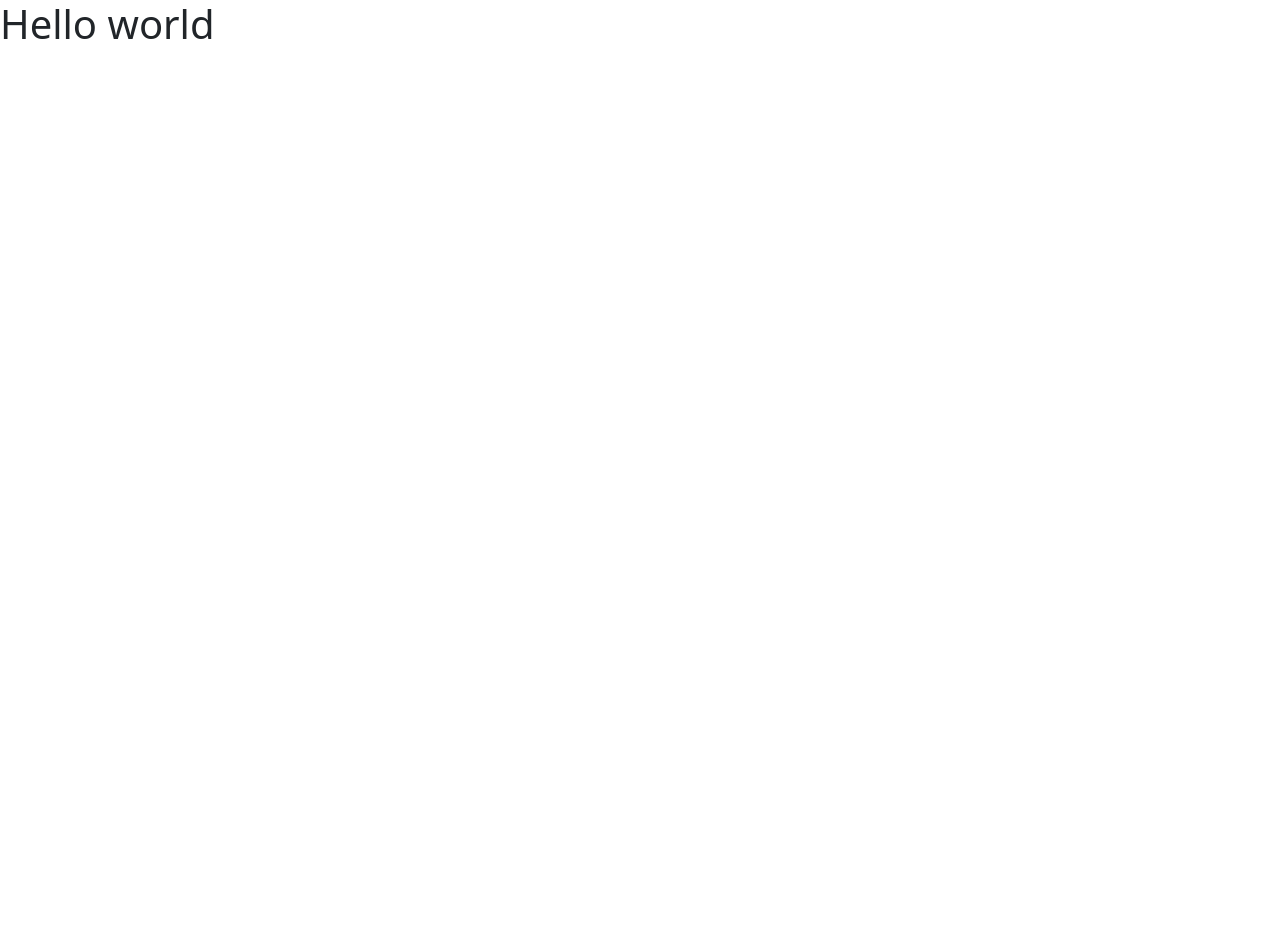
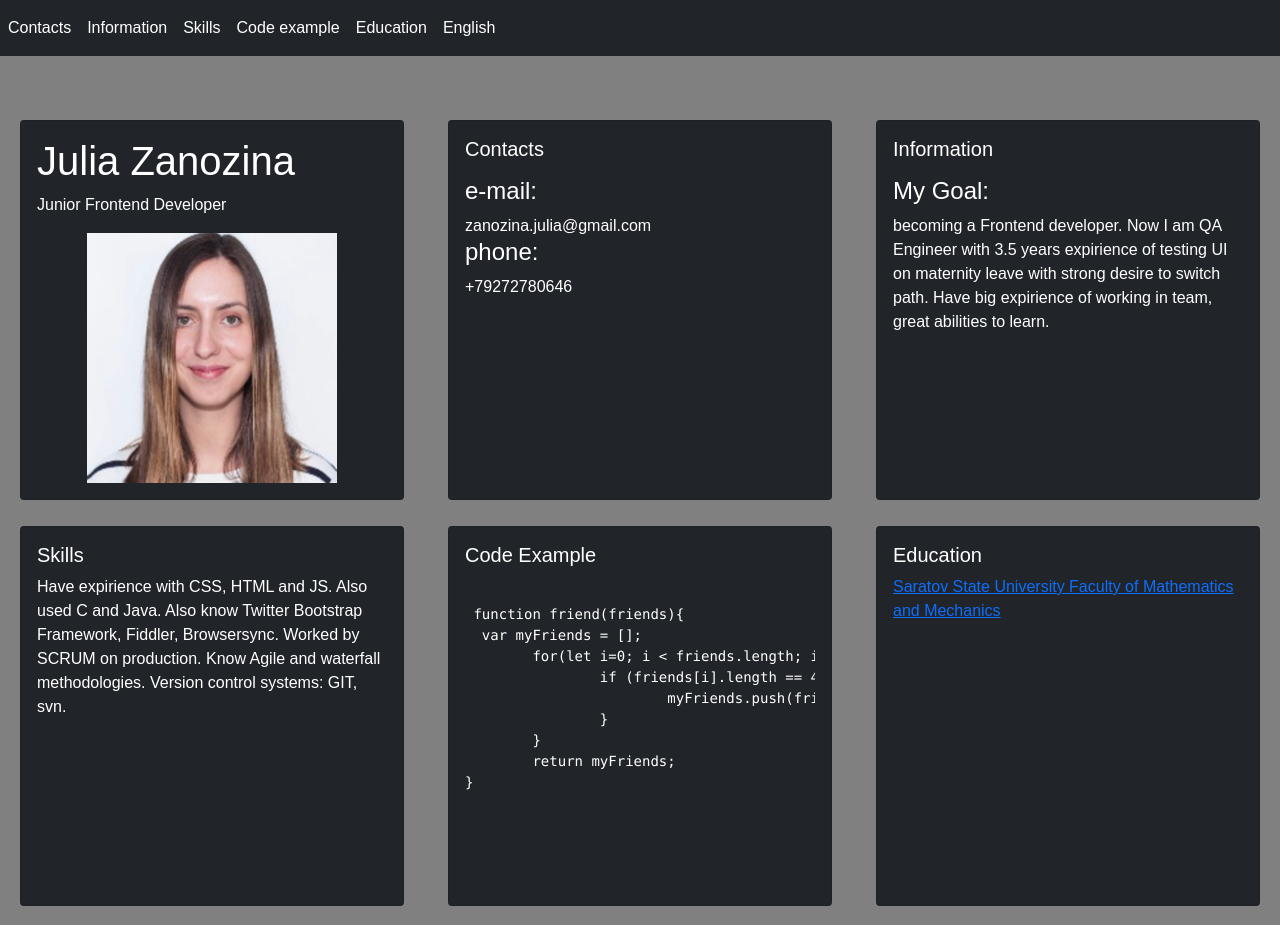
Before and after one commit to julZanozina/rsschool-cv, a plain HTML site: page index.html in a window 1280 px wide. Shown: the top 925 px of the page. Before the commit the page ends 800 px from the top, so only its background shows below. Drawn offline with nearby package versions, Linux system fonts and the light colour scheme.

Commit message:
feat: add image and page layout

```diff
--- a/css/style.css
+++ b/css/style.css
@@ -0,0 +1,21 @@
+body {
+  font-size: 16px;
+  font-family: 'Oxygen', sans-serif;
+  background-color: grey;
+}
+#cards{
+	padding-top: 30px;
+	margin-right: 10px;
+	margin-left: 10px;
+}
+
+.card{
+	margin: 10px;
+	height: 380px;
+}
+
+.center{
+	display: block;
+	margin-left: auto;
+	margin-right: auto;
+}
--- a/index.html
+++ b/index.html
@@ -1,5 +1,5 @@
 <!DOCTYPE html>
-<html>
+<html lang="en">
 <head>
 	<meta charset="utf-8">
 	<meta name = "viewport" content="width=device-width, initial-scale=1">
@@ -11,6 +11,126 @@
 	<link rel="stylesheet" href="css/style.css">
 </head>
 <body>
-<h1>Hello world</h1>
+    <header class="justify-content-center mb-4">
+      <nav class="navbar navbar-expand-lg navbar-dark bg-dark">
+			<div class="conteiner-fluid">
+			    <button class="navbar-toggler" type="button" data-bs-toggle="collapse" data-bs-target="#navbarNav" aria-controls="navbarNav" aria-expanded="false" aria-label="Toggle navigation">
+			      <span class="navbar-toggler-icon"></span>
+			    </button>
+			    	<div class="collapse navbar-collapse" id="navbarSupportedContent">
+				      <ul class="navbar-nav me-auto mb-2 mb-lg-0">
+				        <li class="nav-item">
+				          <a class="nav-link active" aria-current="page" href="#contacts">Contacts</a>
+				        </li>
+				        <li class="nav-item">
+				          <a class="nav-link active" aria-current="page" href="#information">Information</a>
+				        </li>
+				        <li class="nav-item">
+				          <a class="nav-link active" aria-current="page" href="#skills">Skills</a>
+				        </li>
+				        <li class="nav-item">
+				          <a class="nav-link active" aria-current="page" href="#code-example">Code example</a>
+				        </li>
+				        <li class="nav-item">
+				          <a class="nav-link active" aria-current="page" href="#education">Education</a>
+				        </li>
+				        <li class="nav-item">
+				          <a class="nav-link active" aria-current="page" href="#english">English</a>
+				        </li>
+				      </ul>
+				  </div>
+			</div>
+		</nav>
+    </header>
+
+<div id="cards" class="conteiner-fluid">
+<div class="row">
+	<div class="col-sm-12 col-lg-4">
+    <div id="contacts" class="card text-white bg-dark mb-3">
+      <div class="card-body">
+        <h1 class="card-title">Julia Zanozina</h1>
+        <p class="card-text">Junior Frontend Developer</p>
+		  <img src="IMG_4426.jpg" class="center" width="250px" height="250px" alt="Julia Zanozina">
+      </div>
+    </div>
+  </div>
+  <div class="col-sm-12 col-lg-4">
+    <div id="contacts" class="card text-white bg-dark mb-3">
+      <div class="card-body">
+        <h5 class="card-title">Contacts</h5>
+        <p class="card-text"><h4>e-mail:</h4> zanozina.julia@gmail.com
+        	<h4>phone:</h4>+79272780646</p>
+      </div>
+    </div>
+  </div>
+  <div class="col-sm-12 col-lg-4">
+    <div id="information" class="card text-white bg-dark mb-3">
+      <div class="card-body">
+        <h5 class="card-title">Information</h5>
+        <p class="card-text"><h4>My Goal:</h4> becoming a Frontend developer. Now I am QA Engineer with 3.5 years expirience of testing UI on maternity leave with strong desire to switch path. Have big expirience of working in team, great abilities to learn. </p>
+      </div>
+    </div>
+  </div>
+  <div class="col-sm-12 col-lg-4">
+    <div id="skills" class="card text-white bg-dark mb-3">
+      <div class="card-body">
+        <h5 class="card-title">Skills</h5>
+        <p class="card-text">Have expirience with CSS, HTML and JS. Also used C and Java. Also know Twitter Bootstrap Framework, Fiddler, Browsersync.
+Worked by SCRUM on production. Know Agile and waterfall methodologies.
+Version control systems: GIT, svn.</p>
+      </div>
+    </div>
+  </div>
+  <div class="col-sm-12 col-lg-4">
+    <div id="code-example" class="card text-white bg-dark mb-3">
+      <div class="card-body">
+        <h5 class="card-title">Code Example</h5>
+        <p class="card-text"><pre><code>
+ function friend(friends){
+  var myFriends = [];
+	for(let i=0; i &lt friends.length; i++){
+		if (friends[i].length == 4 && isNaN(friends[i])){
+			myFriends.push(friends[i]);
+		}
+	}
+	return myFriends;
+}
+        </code></pre></p>
+      </div>
+    </div>
+  </div>
+  <div class="col-sm-12 col-lg-4">
+    <div id="education" class="card text-white bg-dark mb-3">
+    	<div class="card-body">
+        <h5 class="card-title">Education</h5>
+        <p class="card-text"><a href="https://www.sgu.ru/structure/mechmath">Saratov State University Faculty of Mathematics and Mechanics</a></p>
+      </div>
+    </div>
+  </div>
+  <div class="col-sm-12 col-lg-4">
+    <div id="english" class="card text-white bg-dark mb-3">
+      <div class="card-body">
+        <h5 class="card-title">English</h5>
+        <p class="card-text">Certified B1</p>
+      </div>
+    </div>
+  </div>
+</div>
+</div>
+
+<div class="container">
+  <footer class="d-flex flex-wrap justify-content-between align-items-center py-3 my-4 border-top">
+    <p class="col-md-4 mb-0">&copy; 2021 Zanozina Julia</p>
+
+    <a href="/" class="col-md-4 d-flex align-items-center justify-content-center mb-3 mb-md-0 me-md-auto link-dark text-decoration-none">
+      <svg class="bi me-2" width="40" height="32"><use xlink:href="#bootstrap"/></svg>
+    </a>
+
+    <ul class="nav col-md-4 justify-content-end">
+      <li class="nav-item"><a href="https://julzanozina.github.io/rsschool-cv/" class="nav-link px-2">Github</a></li>
+    </ul>
+  </footer>
+</div>
+
 </body>
 </html>
```
Also changed, not shown: IMG_4426.jpg (added).
